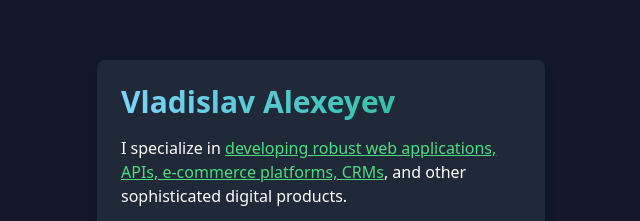
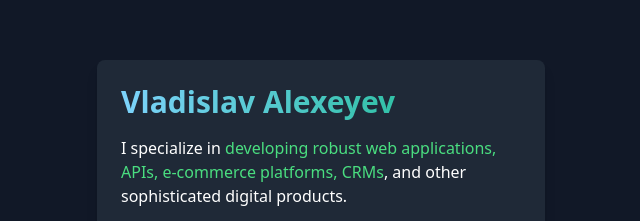
Before and after one commit to vlaim/alexeyev.me, a plain HTML site: page index.html in a window 1280 px wide. Shown: the part 124-345 px from the top of the page, 319-959 px from the left. Drawn offline with nearby package versions, Linux system fonts and the light colour scheme.

Commit message:
Update styles

```diff
--- a/index.html
+++ b/index.html
@@ -16,7 +16,7 @@
             Vladislav Alexeyev
         </h1>
         <p class="text-white text-base mt-4">
-            I specialize in <a href="https://selfsoft.io" class="underline text-green-400">developing robust web applications, APIs, e-commerce platforms, CRMs</a>, and other sophisticated digital products.
+            I specialize in <a href="https://selfsoft.io" class="text-green-400">developing robust web applications, APIs, e-commerce platforms, CRMs</a>, and other sophisticated digital products.
         </p>
         <p class="text-white text-base mt-4">
             While my expertise lies in backend development, I’m also proficient in full-stack development. I thrive in collaborative environments and enjoy tackling complex challenges on my own.
```
